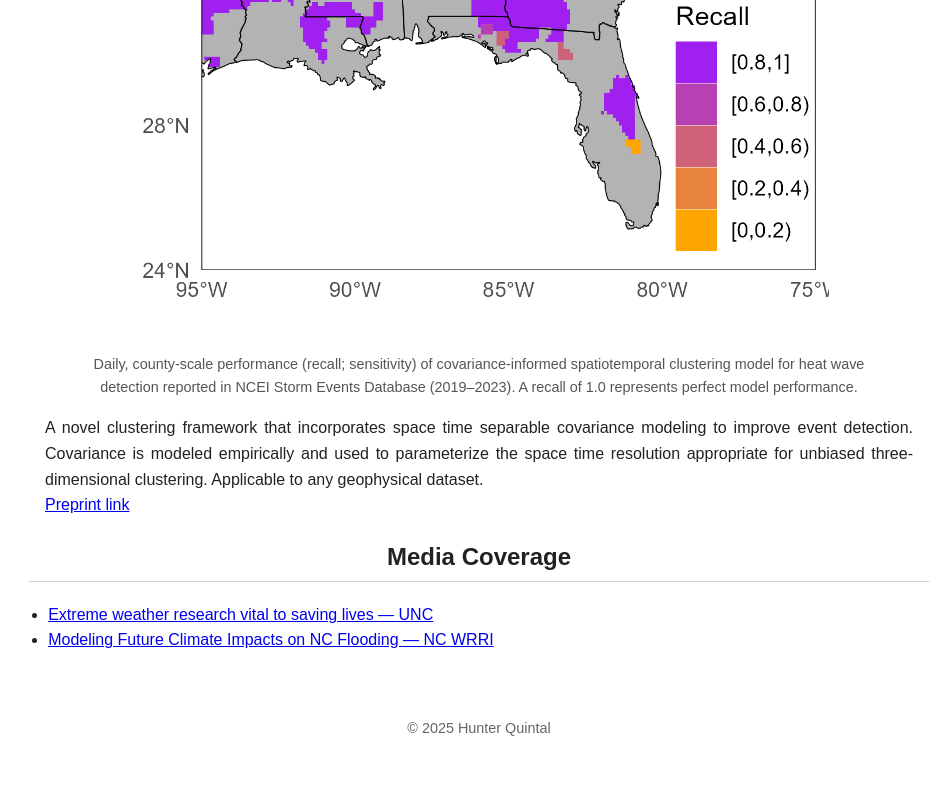
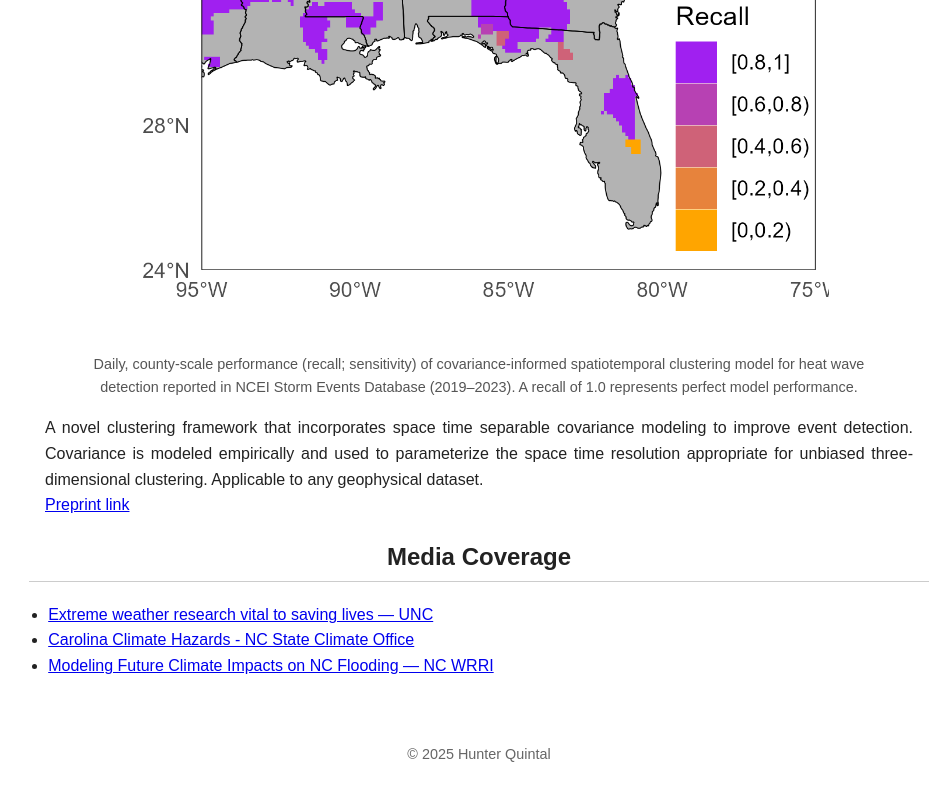
Before and after one commit to hquintal16/hquintal16.github.io, a plain HTML site: page index.html in a window 1280 px wide. Shown: the part 1538-2338 px from the top of the page, without its empty margins (161-1104 px from the left). Drawn offline with Linux system fonts and the light colour scheme; files that its build step writes are made by us from their sources.

Commit message:
Add new media link

```diff
--- a/index.html
+++ b/index.html
@@ -118,6 +118,7 @@
     <h2>Media Coverage</h2>
     <ul>
       <li><a href="https://www.unc.edu/posts/2025/07/23/extreme-weather-research-vital-to-saving-lives/" target="_blank">Extreme weather research vital to saving lives — UNC</a></li>
+      <li><a href="https://climate.ncsu.edu/blog/2024/12/c3he-workshop-carolina-climate-hazards/" target="_blank">Carolina Climate Hazards - NC State Climate Office</a></li>
       <li><a href="https://wrri.ncsu.edu/modeling-climate-impacts-with-hunter-quintal/" target="_blank">Modeling Future Climate Impacts on NC Flooding — NC WRRI</a></li>
     </ul>
   </section>
```
